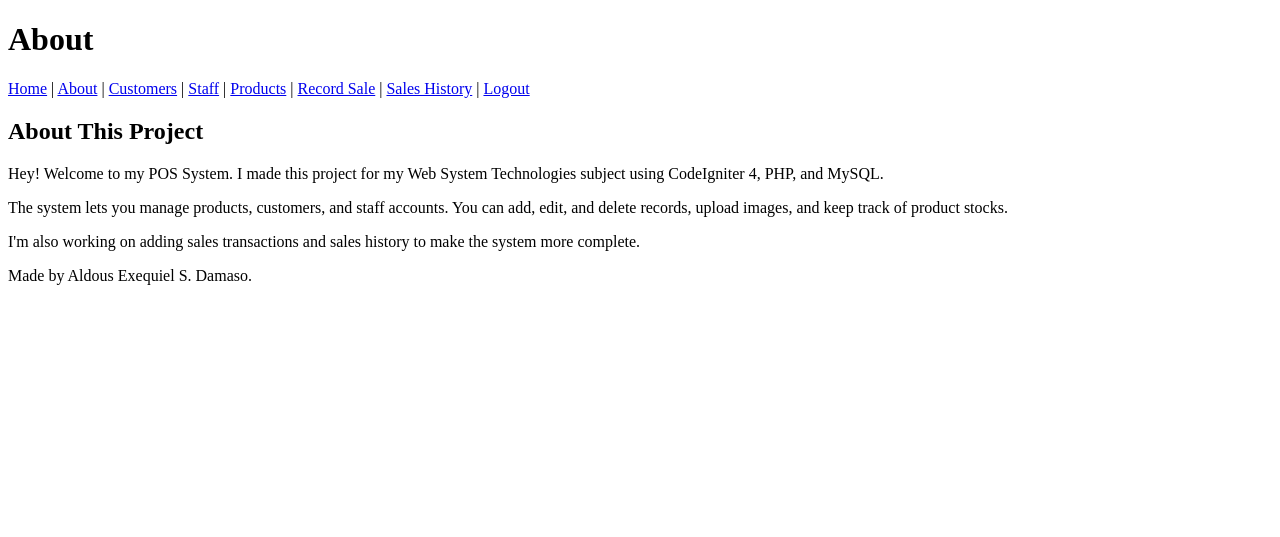
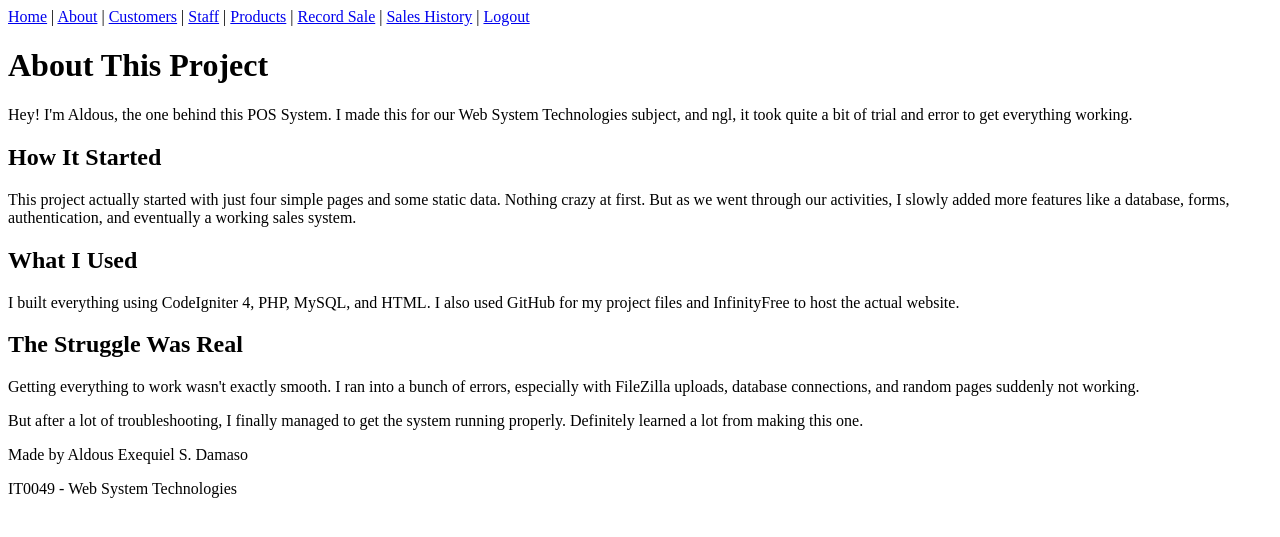
Before and after one commit to CestinaLover/WebSys-POS-System, a CodeIgniter 4 app: the page made by app/Views/about.php in a window 1280 px wide. Shown: the top 537 px of the page. Run offline with PHP 8.4 and a stand-in for CodeIgniter, Linux system fonts and the light colour scheme; the template is opened without the code that fills it, so the values that code supplies are empty; some libraries are stand-ins or nearby versions.

Commit message:
updated home and about page

```diff
--- a/app/Views/about.php
+++ b/app/Views/about.php
@@ -5,30 +5,52 @@
 </head>
 <body>
 
-<h1>About</h1>
-
 <?= view('navbar') ?>
 
-<h2>About This Project</h2>
+<h1>About This Project</h1>
 
 <p>
-    Hey! Welcome to my POS System. I made this project
-    for my Web System Technologies subject using
-    CodeIgniter 4, PHP, and MySQL.
+    Hey! I'm Aldous, the one behind this POS System.
+    I made this for our Web System Technologies subject,
+    and ngl, it took quite a bit of trial and error
+    to get everything working.
+</p>
+
+<h2>How It Started</h2>
+
+<p>
+    This project actually started with just four simple
+    pages and some static data. Nothing crazy at first.
+    But as we went through our activities, I slowly
+    added more features like a database, forms,
+    authentication, and eventually a working sales system.
+</p>
+
+<h2>What I Used</h2>
+
+<p>
+    I built everything using CodeIgniter 4, PHP, MySQL,
+    and HTML. I also used GitHub for my project files
+    and InfinityFree to host the actual website.
+</p>
+
+<h2>The Struggle Was Real</h2>
+
+<p>
+    Getting everything to work wasn't exactly smooth.
+    I ran into a bunch of errors, especially with
+    FileZilla uploads, database connections, and
+    random pages suddenly not working.
 </p>
 
 <p>
-    The system lets you manage products, customers,
-    and staff accounts. You can add, edit, and delete
-    records, upload images, and keep track of product stocks.
+    But after a lot of troubleshooting, I finally
+    managed to get the system running properly.
+    Definitely learned a lot from making this one.
 </p>
 
-<p>
-    I'm also working on adding sales transactions and
-    sales history to make the system more complete.
-</p>
-
-<p>Made by Aldous Exequiel S. Damaso.</p>
+<p>Made by Aldous Exequiel S. Damaso</p>
+<p>IT0049 - Web System Technologies</p>
 
 </body>
 </html>
```
Also changed, not shown: app/Views/home.php (+57 -3 lines).
